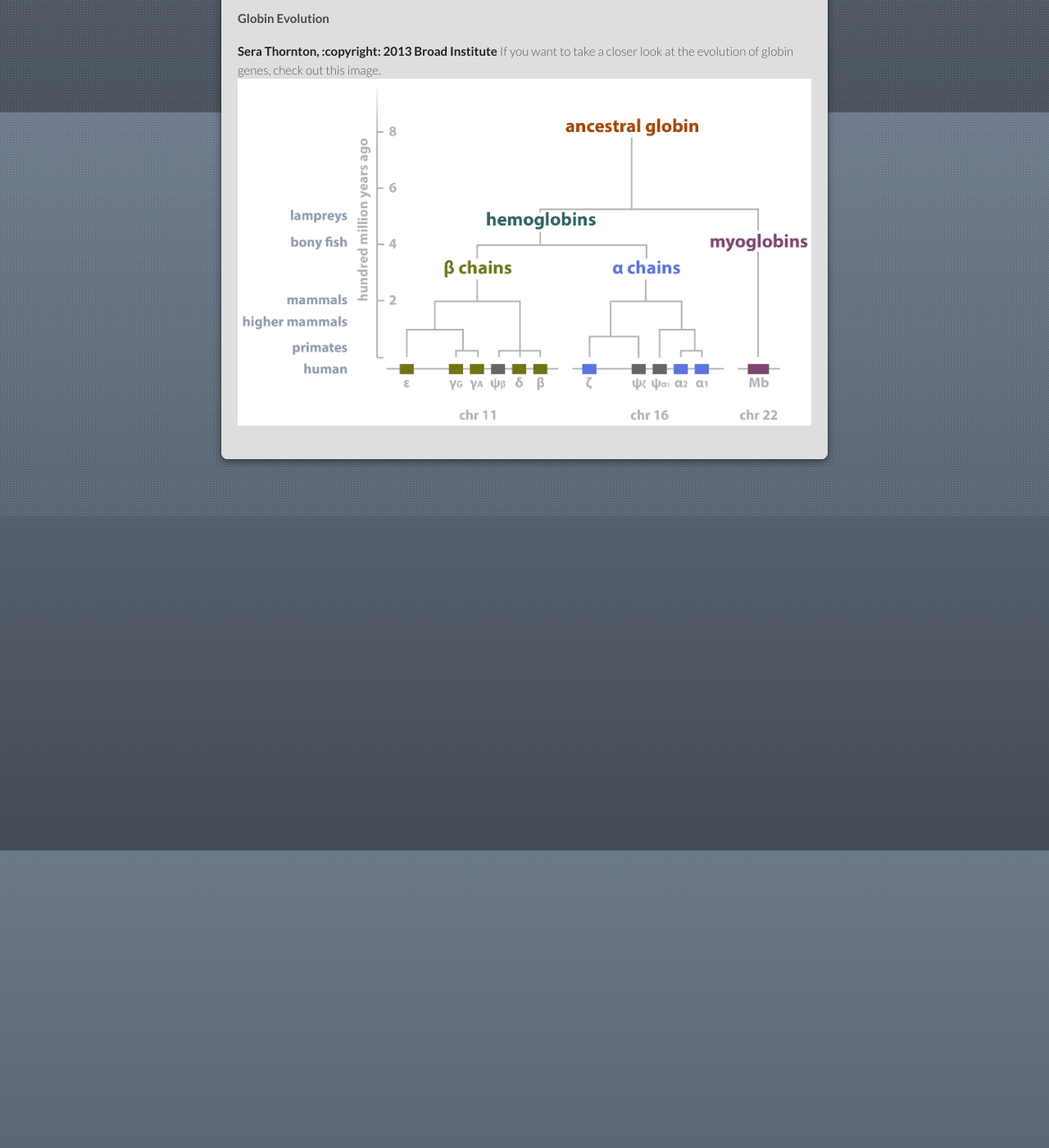
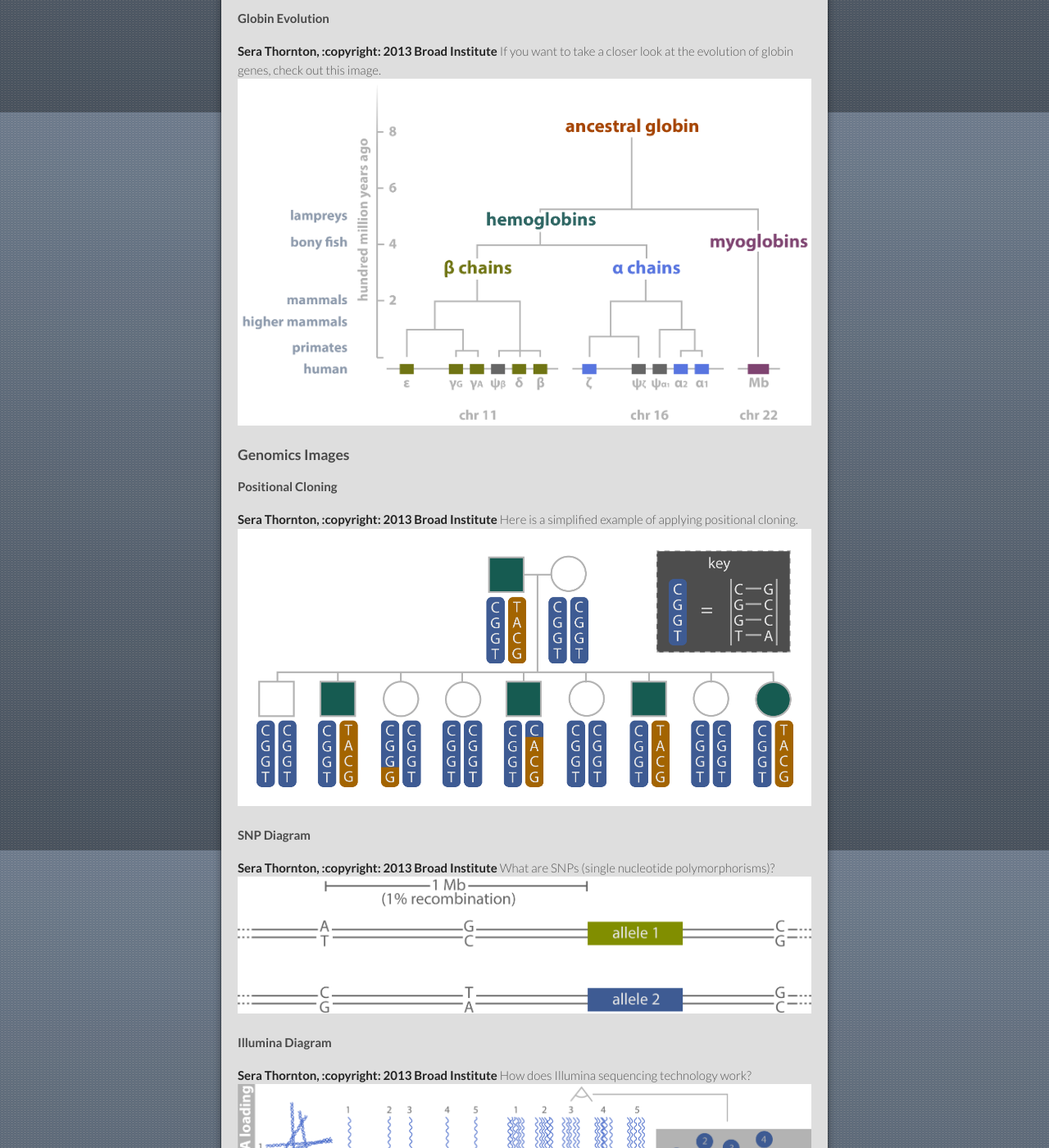
Before and after one commit to ShelbySolomonDarnell/shelbysolomondarnell.github.io, a Jekyll site: the page built from biology.md, in a window 1280 px wide and 1400 px high, scrolled down 23263 px. Shown: the whole window at 82% size. Built offline with Jekyll 4.4.1, drawn with Linux system fonts in a browser that asks for light colours; our own code applies the rules of GitHub Pages for plain Markdown files.

Commit message:
UPdated with genomics images

```diff
--- a/biology.md
+++ b/biology.md
@@ -265,6 +265,25 @@ __Sera Thornton, :copyright: 2013 Broad Institute__
 If you want to take a closer look at the evolution of globin genes, check out this image.
 ![](/assets/images/biology/globin_evolution-01.png)
 
+
+### Genomics Images
+
+#### Positional Cloning
+__Sera Thornton, :copyright: 2013 Broad Institute__
+Here is a simplified example of applying positional cloning.
+![](/assets/images/biology/positional_cloning-01.png)
+
+#### SNP Diagram
+__Sera Thornton, :copyright: 2013 Broad Institute__
+What are SNPs (single nucleotide polymorphorisms)?
+![](/assets/images/biology/snp_diagram.png)
+
+#### Illumina Diagram
+__Sera Thornton, :copyright: 2013 Broad Institute__
+How does Illumina sequencing technology work?
+![](/assets/images/biology/Illumina_diagram.png)
+
+
 <!--
 #### Title
 __  __
```
Also changed, not shown: assets/images/biology/Illumina_diagram.png (added), assets/images/biology/positional_cloning-01.png (added), assets/images/biology/snp_diagram.png (added).
